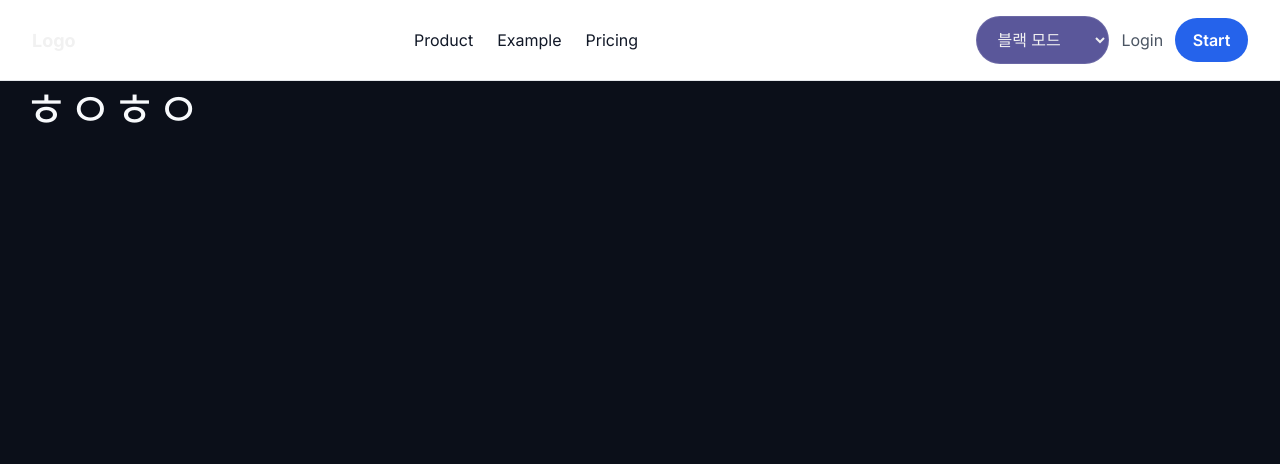
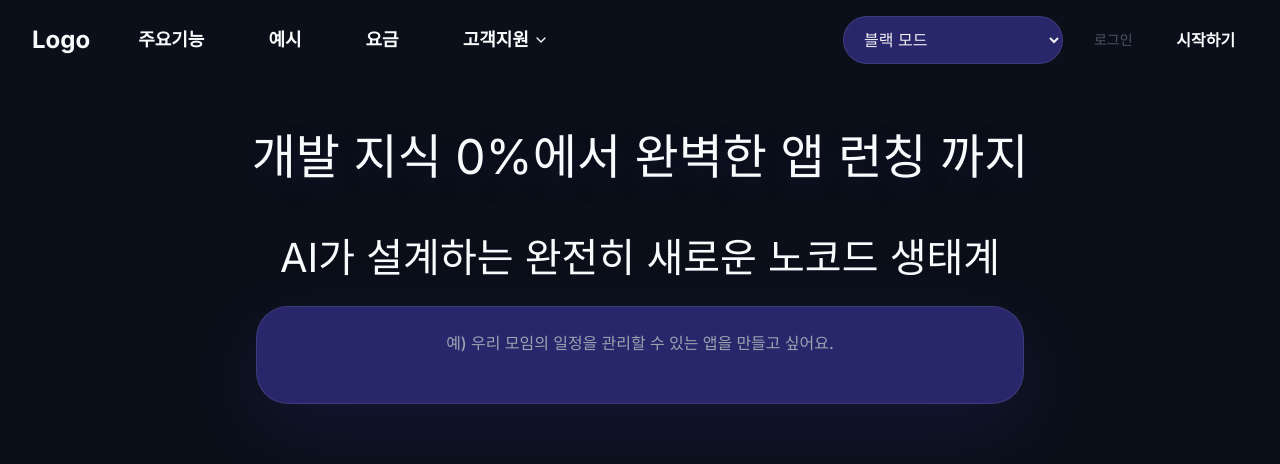
Before and after one commit to Yundo-git/Nocode-FE, a Next.js app: page / in a window 1280 px wide. Shown: the top 464 px of the page. Built offline with nearby package versions, Linux system fonts and the light colour scheme.

Commit message:
헤더 1차 디자인 완성

```diff
--- a/components/Header.tsx
+++ /dev/null
@@ -1,72 +0,0 @@
-import { ColorMode } from "./ui/ColorMode";
-
-interface HeaderProps {
-  theme: string;
-  setTheme: (theme: string) => void;
-}
-
-const Header = ({ theme, setTheme }: HeaderProps) => {
-  // tailwind로 스타일링 해야함
-  return (
-    <header
-      style={{
-        padding: "1rem 2rem",
-        borderBottom: "1px solid #e5e7eb",
-        background: "#fff",
-      }}
-    >
-      <div
-        style={{
-          display: "flex",
-          alignItems: "center",
-          justifyContent: "space-between",
-          gap: "1.5rem",
-        }}
-      >
-        <div style={{ fontWeight: 700, fontSize: "1.125rem" }}>Logo</div>
-
-        <nav
-          style={{
-            display: "flex",
-            alignItems: "center",
-            gap: "1.5rem",
-            flex: 1,
-            justifyContent: "center",
-          }}
-        >
-          <a href="#" style={{ color: "#111827", textDecoration: "none" }}>
-            Product
-          </a>
-          <a href="#" style={{ color: "#111827", textDecoration: "none" }}>
-            Example
-          </a>
-          <a href="#" style={{ color: "#111827", textDecoration: "none" }}>
-            Pricing
-          </a>
-        </nav>
-
-        <div style={{ display: "flex", alignItems: "center", gap: "0.75rem" }}>
-          <ColorMode theme={theme} setTheme={setTheme} />
-          <a href="#" style={{ color: "#4b5563", textDecoration: "none" }}>
-            Login
-          </a>
-          <a
-            href="#"
-            style={{
-              padding: "0.6rem 1.1rem",
-              background: "#2563eb",
-              color: "#fff",
-              borderRadius: "9999px",
-              textDecoration: "none",
-              fontWeight: 600,
-            }}
-          >
-            Start
-          </a>
-        </div>
-      </div>
-    </header>
-  );
-};
-
-export default Header;
--- /dev/null
+++ b/components/Header/Header.tsx
@@ -0,0 +1,76 @@
+import { ColorMode } from "../ui/ColorMode";
+import Link from "next/link";
+import SupportMenu from "./SupportMenu";
+
+interface HeaderProps {
+  theme: string;
+  setTheme: (theme: string) => void;
+}
+
+const Header = ({ theme, setTheme }: HeaderProps) => {
+  return (
+    <header className="px-8 py-4">
+      <div className="flex items-center justify-between gap-12">
+        {/* 로고 */}
+        <div className="text-main font-bold text-h5">
+          <Link href="/">Logo</Link>
+        </div>
+
+        {/* 네비게이션 메뉴 */}
+        <nav className="flex flex-1 items-center gap-16">
+          <Link
+            href="/products"
+            className="relative text-main text-s1 font-semibold transition-colors duration-300 hover:text-point-500
+           after:absolute after:left-0 after:bottom-[-4px] after:h-[2px] after:w-0 after:bg-point-500
+           after:transition-all after:duration-300 hover:after:w-full"
+          >
+            주요기능
+          </Link>
+          <Link
+            href="/examples"
+            className="relative text-main text-s1 font-semibold transition-colors duration-300 hover:text-point-500
+           after:absolute after:left-0 after:bottom-[-4px] after:h-[2px] after:w-0 after:bg-point-500
+           after:transition-all after:duration-300 hover:after:w-full"
+          >
+            예시
+          </Link>
+          <Link
+            href="/pricing"
+            className="relative text-main text-s1 font-semibold transition-colors duration-300 hover:text-point-500
+           after:absolute after:left-0 after:bottom-[-4px] after:h-[2px] after:w-0 after:bg-point-500
+           after:transition-all after:duration-300 hover:after:w-full"
+          >
+            요금
+          </Link>
+
+          {/* 고객지원 셀렉트 박스 */}
+          <SupportMenu />
+        </nav>
+
+        {/* 우측 메뉴 (다크모드 및 회원 기능) */}
+        <div className="flex items-center gap-2">
+          {/* 다크모드 전환 */}
+          <ColorMode theme={theme} setTheme={setTheme} />
+
+          {/* 로그인 */}
+          <Link
+            href="/login"
+            className="text-gray-600 hover:text-gray-900 transition-colors text-sm font-medium w-32 text-center"
+          >
+            로그인
+          </Link>
+
+          {/* 시작하기 버튼 */}
+          <Link
+            href="/signup"
+            className="  font-semibold text-main text-bt-text-large w-32 text-center"
+          >
+            시작하기
+          </Link>
+        </div>
+      </div>
+    </header>
+  );
+};
+
+export default Header;
--- /dev/null
+++ b/components/Header/SupportMenu.tsx
@@ -0,0 +1,64 @@
+"use client";
+
+import { Menu, MenuButton, MenuItem, MenuItems } from "@headlessui/react";
+import { ChevronDown, HelpCircle, MessageSquareText } from "lucide-react";
+import Link from "next/link";
+
+export default function SupportMenu() {
+  return (
+    <Menu as="div" className="relative inline-block text-left">
+      {/* 메뉴 버튼 */}
+      <MenuButton
+        className="relative flex items-center gap-1 text-main text-s1 font-semibold transition-colors duration-300 hover:text-point-500
+                   after:absolute after:left-0 after:bottom-[-20px] after:h-[2px] after:w-0 after:bg-point-500
+                   after:transition-all after:duration-300 hover:after:w-full data-[open]:after:w-full data-[open]:text-point-500"
+      >
+        고객지원
+        <ChevronDown className="w-4 h-4" />
+      </MenuButton>
+
+      {/* 드롭다운 메뉴 영역 */}
+      <MenuItems
+        transition
+        className="absolute right-0 z-10 mt-3 w-72 origin-top-right rounded-2xl bg-white p-2 shadow-xl border border-gray-100 focus:outline-none
+                   transform-gpu transition duration-200 ease-out
+                   data-[closed]:scale-95 data-[closed]:opacity-0
+                   data-[enter]:duration-200 data-[leave]:duration-150"
+      >
+        {/* 메뉴 아이템 1: 자주 묻는 질문 */}
+        <MenuItem>
+          <Link
+            href="/faq"
+            className="flex items-start gap-4 rounded-xl p-3 data-[focus]:bg-gray-50 transition-colors"
+          >
+            <div className="flex h-10 w-10 shrink-0 items-center justify-center rounded-lg bg-blue-50 text-blue-600">
+              <HelpCircle className="h-6 w-6" />
+            </div>
+            <div>
+              <p className="font-semibold text-gray-900">자주 묻는 질문</p>
+              <p className="text-sm text-gray-500">
+                궁금한 점을 먼저 확인해보세요.
+              </p>
+            </div>
+          </Link>
+        </MenuItem>
+
+        {/* 메뉴 아이템 2: 고객센터 */}
+        <MenuItem>
+          <Link
+            href="/support"
+            className="flex items-start gap-4 rounded-xl p-3 data-[focus]:bg-gray-50 transition-colors"
+          >
+            <div className="flex h-10 w-10 shrink-0 items-center justify-center rounded-lg bg-indigo-50 text-indigo-600">
+              <MessageSquareText className="h-6 w-6" />
+            </div>
+            <div>
+              <p className="font-semibold text-gray-900">고객센터</p>
+              <p className="text-sm text-gray-500">1:1 문의를 남겨주세요.</p>
+            </div>
+          </Link>
+        </MenuItem>
+      </MenuItems>
+    </Menu>
+  );
+}
--- a/package.json
+++ b/package.json
@@ -8,6 +8,8 @@
     "start": "next start"
   },
   "dependencies": {
+    "@headlessui/react": "^2.2.10",
+    "lucide-react": "^1.17.0",
     "next": "16.2.6",
     "react": "19.2.4",
     "react-dom": "19.2.4"
--- a/pages/index.tsx
+++ b/pages/index.tsx
@@ -1,7 +1,7 @@
 import Head from "next/head";
 import { useEffect, useState } from "react";
 import { Container } from "@/components/ui/Container";
-import Header from "@/components/Header";
+import Header from "@/components/Header/Header";
 
 // 홈페이지 첫 화면을 보여주는 컴포넌트입니다.
 export default function Home() {
@@ -26,7 +26,16 @@ export default function Home() {
         <Header theme={theme} setTheme={setTheme} />
         {/* 화면 중앙에 내용을 배치하는 컨테이너 */}
         <Container>
-          <h1 className="text-h1 text-main">ㅎㅇㅎㅇ</h1>{" "}
+          <h1 className="text-h1 text-main my-12 text-center text-shadow-soft">
+            개발 지식 0%에서 완벽한 앱 런칭 까지
+          </h1>
+          <h2 className="text-h2 text-main my-6 text-center">
+            AI가 설계하는 완전히 새로운 노코드 생태계
+          </h2>
+          <textarea
+            className="input resize-none bg-primary-900/90 text-main placeholder-secondary/80 text-center min-w-[60vw] mx-auto block w-full max-w-3xl rounded-[2rem] border border-white/10 p-6 text-b1_body_r font-medium focus:ring-2 focus:ring-primary/50 shadow-soft focus:outline-none focus:ring-offset-0"
+            placeholder="예) 우리 모임의 일정을 관리할 수 있는 앱을 만들고 싶어요."
+          />
         </Container>
       </main>
     </>
--- a/styles/globals.css
+++ b/styles/globals.css
@@ -35,6 +35,8 @@
   --bg: #0b0f19;
   --surface: #3730a3;
   --radius: 2rem;
+  --text-shadow: 0 12px 28px rgba(255, 0, 0, 0.28);
+  --text-shadow-soft: 0 18px 40px rgba(49, 46, 129, 0.22);
 }
 
 [data-theme="light"] {
@@ -44,6 +46,8 @@
   --text-secondary: #52525b;
   --text-muted: #a1a1aa;
   --text-base: #18181b;
+  --text-shadow: 0 12px 28px rgba(49, 46, 129, 0.1);
+  --text-shadow-soft: 0 18px 40px rgba(49, 46, 129, 0.08);
 }
 
 /* HTML 기본 스타일을 설정합니다. */
@@ -190,4 +194,12 @@
   .bg-surface {
     background-color: var(--surface);
   }
+
+  .text-shadow {
+    text-shadow: 0 12px 28px rgba(49, 46, 129, 0.25);
+  }
+
+  .text-shadow-soft {
+    text-shadow: 0 10px 32px rgba(49, 46, 129, 0.22);
+  }
 }
--- a/tailwind.config.js
+++ b/tailwind.config.js
@@ -40,6 +40,10 @@ module.exports = {
       boxShadow: {
         soft: "0 25px 80px rgba(49, 46, 129, 0.25)",
       },
+      textShadow: {
+        basic: "var(--text-shadow)",
+        soft: "var(--text-shadow-soft)",
+      },
       borderRadius: {
         xl: "1.75rem",
         "2xl": "2rem",
@@ -68,6 +72,8 @@ module.exports = {
         regular: "400",
         medium: "500",
         semibold: "600",
+        bold: "700",
+        exbold: "800",
       },
     },
   },
```
Also changed, not shown: 1 other file (tests, documents, lock files or other folders).
